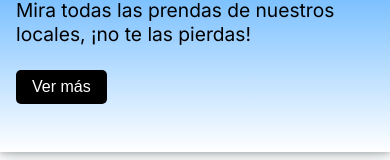
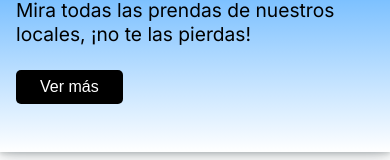
Before and after one commit to MarcosMellebovsky/Proyecto-StyleSphere, a Next.js app: page /views/Inicio in a window 390 px wide. Shown: the part 215-375 px from the top of the page. Built offline with nearby package versions, Linux system fonts and the light colour scheme; no server answers.

Commit message:
diseño boton home

```diff
--- a/app/views/Inicio/home.module.css
+++ b/app/views/Inicio/home.module.css
@@ -73,10 +73,10 @@
     }
 
     .btn {
-        padding: 0.5rem 1rem;
+        padding: 0.5rem 1.5rem;
         font-size: 1rem;
         color: white;
-        background-color: black;
+        background-color: rgb(0, 0, 0);
         border: none;
         border-radius: 5px;
     }
```
